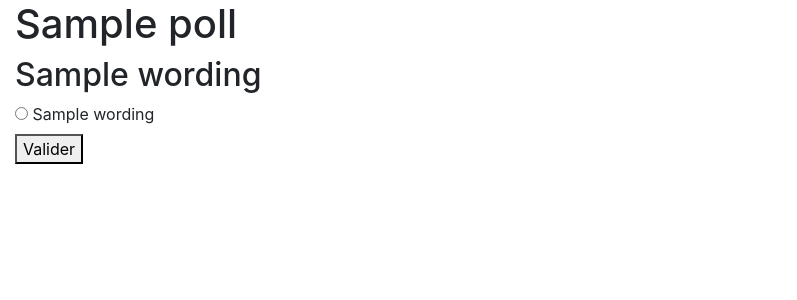
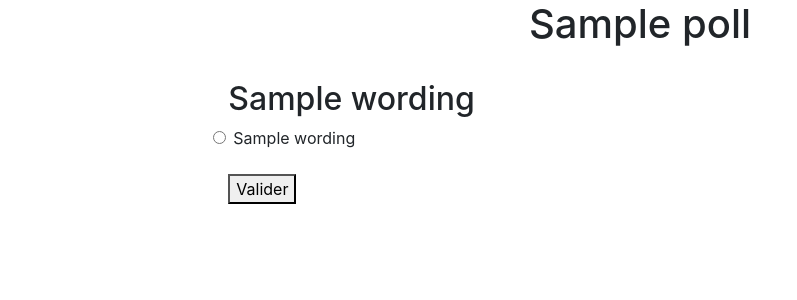
Before and after one commit to biduletruck/1n2, a Symfony app: template templates/Summer_game/game.html.twig in a window 1280 px wide. Shown: the top 300 px of the page, without its empty margins (0-797 px from the left). Run offline with Twig, Linux system fonts and the light colour scheme; the template is opened without the code that fills it: most values are stand-ins (such as "Sample title", 1, 10 or a date in 2020); some libraries are stand-ins or nearby versions.

Commit message:
mise en forme du quiz

```diff
--- a/templates/Summer_game/game.html.twig
+++ b/templates/Summer_game/game.html.twig
@@ -3,27 +3,39 @@
 {% block title %}Summer game{% endblock %}
 
 {% block body %}
-{#            {{ dump(poll) }}#}
     <section>
+        <div class="row rounded justify-content-center align-self-center">
+            <div class="col-12 text-center summer-text title_alert Summer_002">
                 <H1>{{ poll.title }}</H1>
+            </div>
+        </div>
+
     </section>
     <section>
+        <div class="row rounded justify-content-center align-self-center ">
+            <div class="col-12 col-md-10 col-lg-8 summer-bg">
                 <form action="" method="post" id="summer_quizz" name="Quizz">
                     {%  for question in form %}
-    {#                {{ dump(question) }}#}
-            <div>
-                <H2>{{ question.wording | raw}}</H2>
+                        <div class="row">
+                            <div class="col-12">
+                                <br>
+                                <H2 class="summer-text Summer_002">{{ question.wording | raw}}</H2>
                                 {% for reponse in question.answers %}
-    {#                    {{ dump(reponse) }}#}
-                <div>
-                    <input type="radio" name="{{ question.id }}" id="{{ reponse.id }}" name="{{ reponse.id }}"  value="{{ reponse.id }}">
-                    <label for="{{ question.id }}">{{ reponse.Wording}}</label>
+                                    <div class="row summer-text">
+                                        <div class="form-check">
+                                            <input class="form-check-input" type="radio" name="{{ question.id }}" id="{{ reponse.id }}" name="{{ reponse.id }}"  value="{{ reponse.id }}">
+                                            <label class="form-check-label" for="{{ question.id }}">{{ reponse.Wording}}</label>
+                                        </div>
                                     </div>
                                 {% endfor %}
+                                <br>
+                            </div>
                         </div>
                     {% endfor %}
                     <button type="submit" >Valider</button>
                 </form>
+            </div>
+        </div>
     </section>
 {% endblock %}
 
```
Lines whose indentation alone changed are shown as unchanged.
